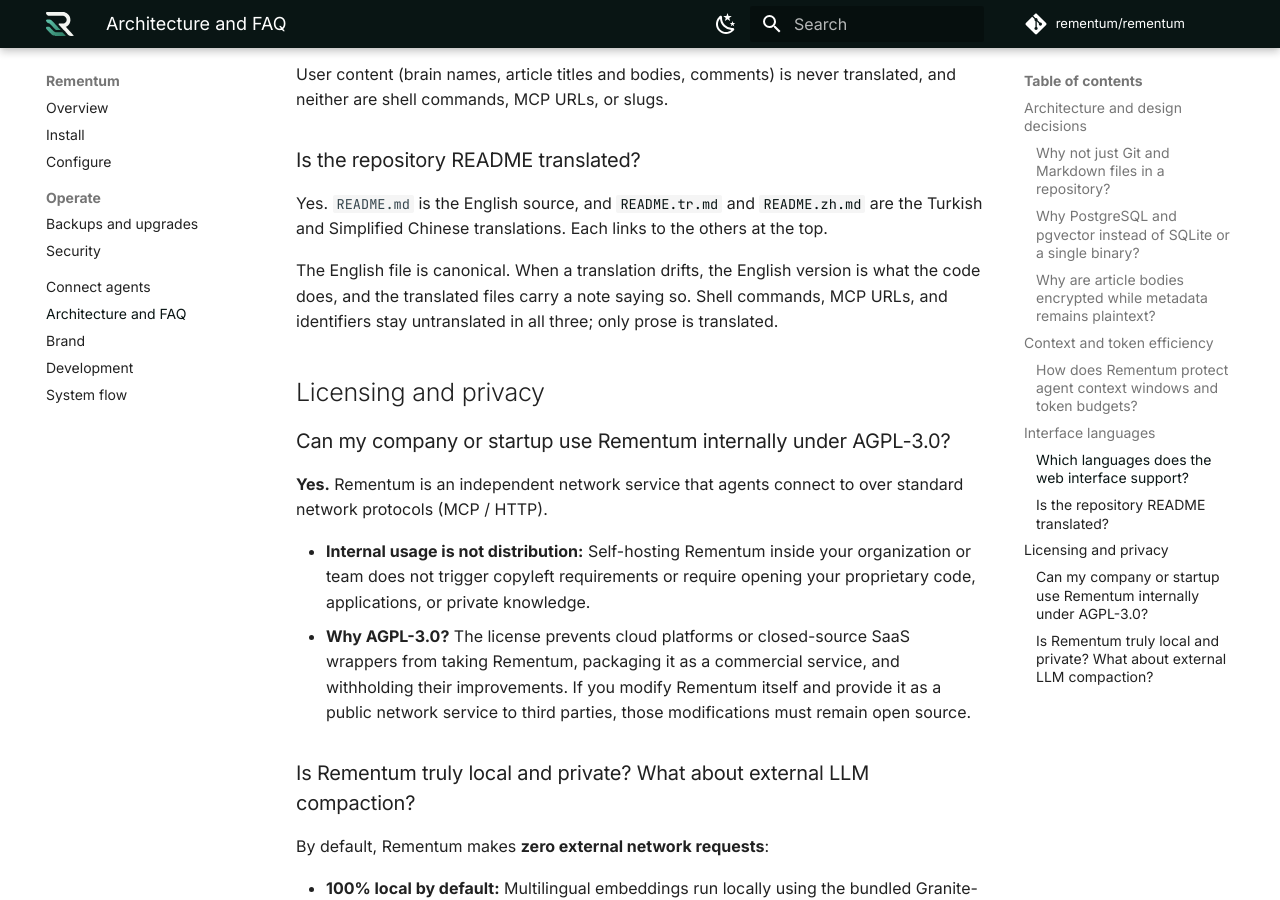
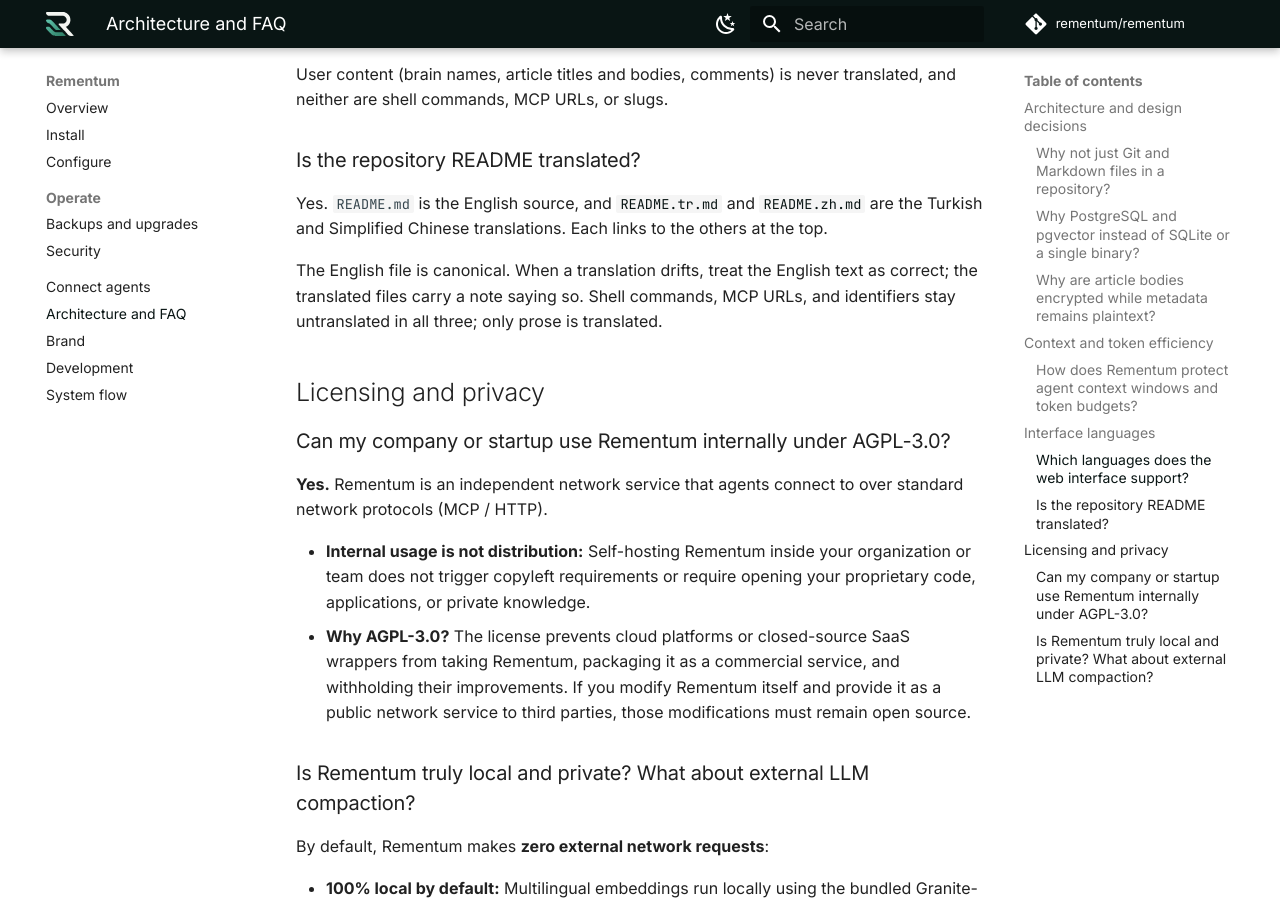
Before and after one commit to rementum/rementum, an MkDocs documentation site: the page built from docs/faq.md, in a window 1280 px wide and 900 px high, scrolled down 2825 px. Built offline with MkDocs 1.6.1 and Material for MkDocs 9.7.7, drawn with Linux system fonts in a browser that asks for light colours; comment, search, counter and statistics services are not loaded.

Commit message:
docs: drop the em dash the Chinese README added over the English source
The sentence in "How it works" rendered as one clause joined by ——, where the
English source runs two. The same edit applies the plain phrasing to the FAQ
answer that explains which README is canonical.

```diff
--- a/docs/faq.md
+++ b/docs/faq.md
@@ -105,8 +105,8 @@
 and [`README.zh.md`](https://github.com/rementum/rementum/blob/main/README.zh.md) are the Turkish and
 Simplified Chinese translations. Each links to the others at the top.
 
-The English file is canonical. When a translation drifts, the English version is what the code does,
-and the translated files carry a note saying so. Shell commands, MCP URLs, and identifiers stay
+The English file is canonical. When a translation drifts, treat the English text as correct; the
+translated files carry a note saying so. Shell commands, MCP URLs, and identifiers stay
 untranslated in all three; only prose is translated.
 
 ## Licensing and privacy
```
Also changed, not shown: README.zh.md (+1 -1 lines).
